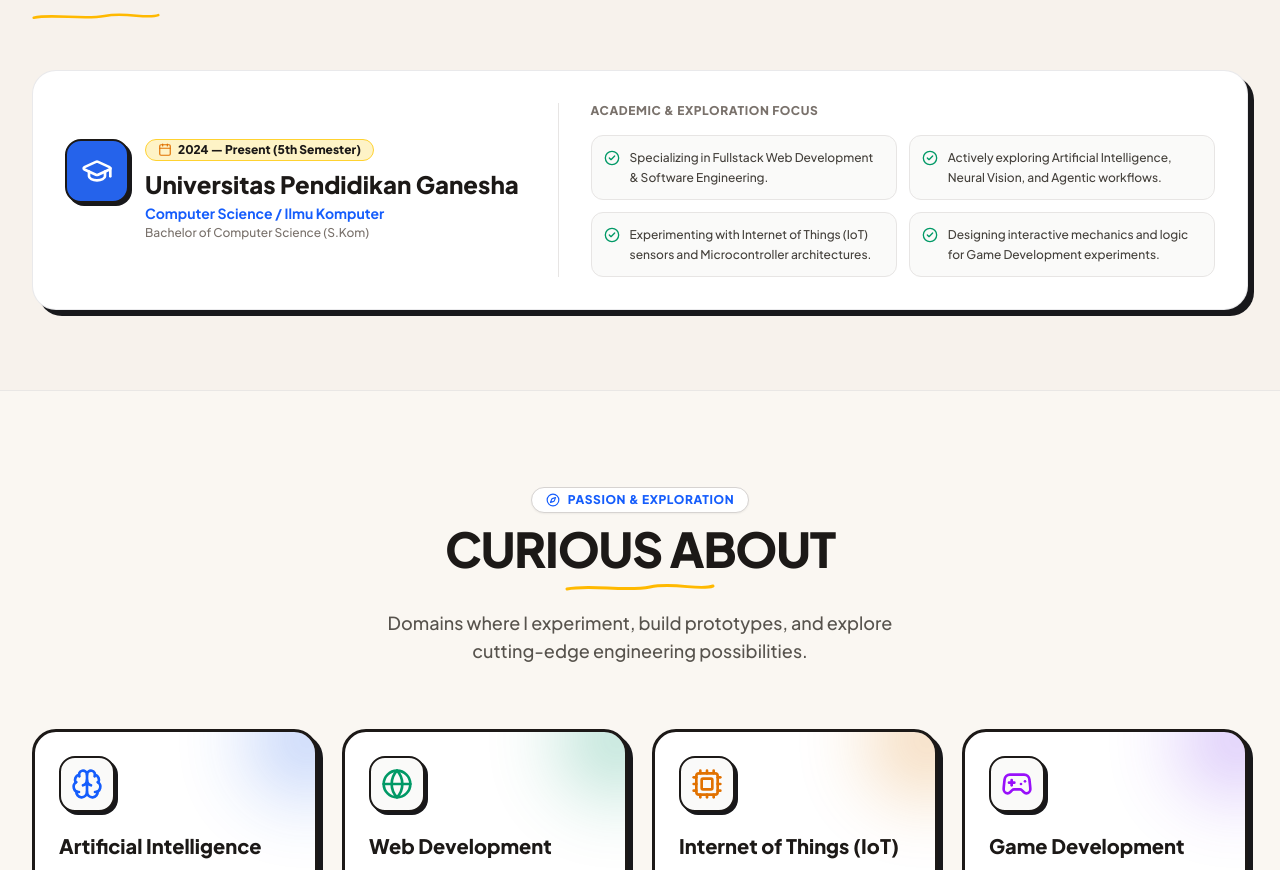
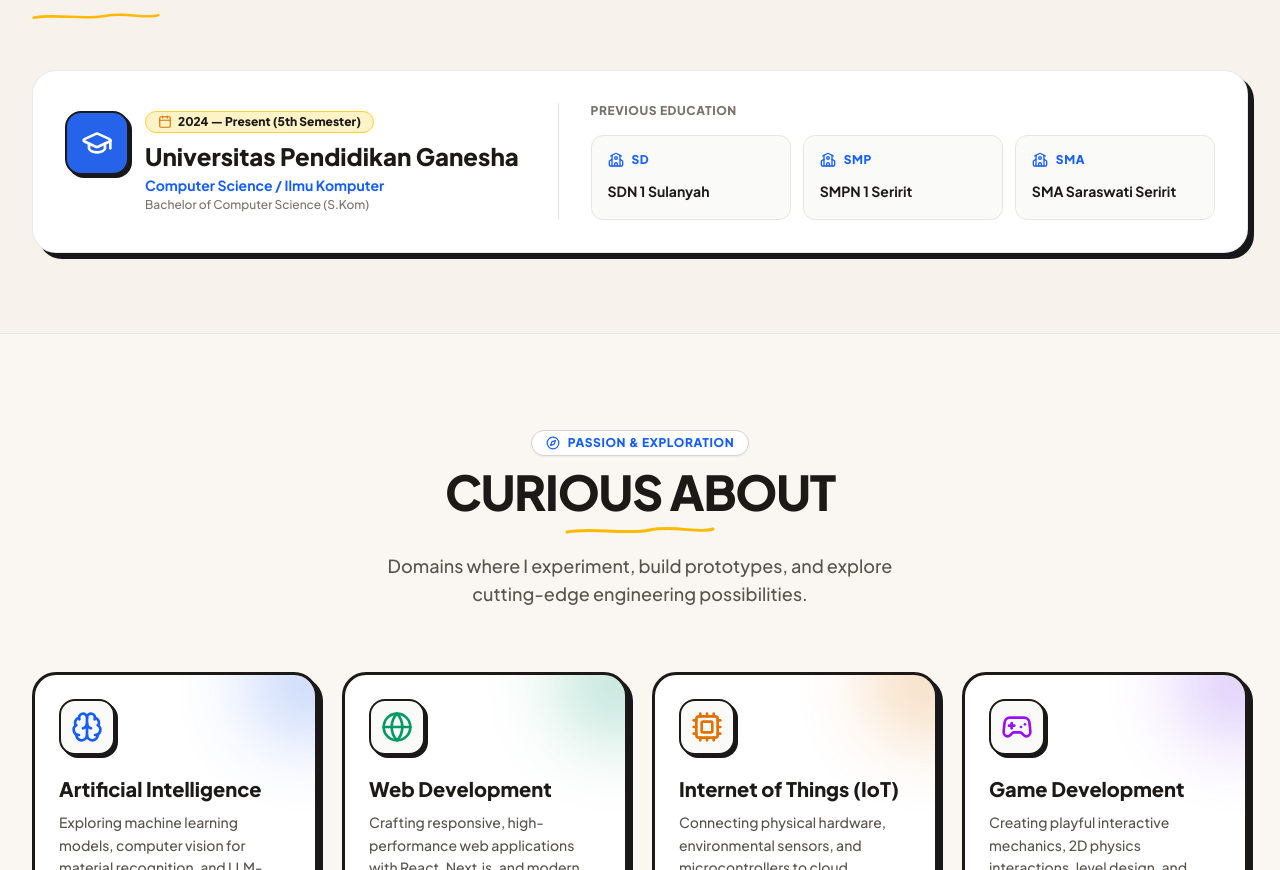
Before and after one commit to BLUE3BLACK2/Putufolio, a Next.js app: page / in a window 1280 px wide. Shown: the part 7537-8407 px from the top of the page. Built offline with nearby package versions, Linux system fonts and the light colour scheme.

Commit message:
feat(education): tampilkan riwayat sekolah

```diff
--- a/src/components/Education.tsx
+++ b/src/components/Education.tsx
@@ -1,7 +1,7 @@
 'use client';
 
 import React from 'react';
-import { GraduationCap, Calendar, CheckCircle2 } from 'lucide-react';
+import { GraduationCap, Calendar, School } from 'lucide-react';
 import { EDUCATION_DATA } from '@/data/portfolioData';
 import { SpotlightCard } from './ui/SpotlightCard';
 import { UnderlineScribble } from './ui/Doodles';
@@ -58,21 +58,23 @@ export function Education() {
               </div>
             </div>
 
-            {/* Right Col: Key Academic Highlights */}
             <div className="lg:col-span-7 pl-0 lg:pl-8 border-t lg:border-t-0 lg:border-l border-stone-200 pt-6 lg:pt-0">
               <h4 className="text-xs font-black uppercase tracking-wider text-stone-500 mb-4">
-                Academic &amp; Exploration Focus
+                Previous Education
               </h4>
-              <div className="grid grid-cols-1 sm:grid-cols-2 gap-3">
-                {EDUCATION_DATA.highlights.map((item, idx) => (
+              <div className="grid grid-cols-1 sm:grid-cols-3 gap-3">
+                {EDUCATION_DATA.schools.map((school) => (
                   <div
-                    key={idx}
-                    className="p-3 rounded-xl bg-stone-50 border border-stone-200 flex items-start gap-2.5"
+                    key={school.level}
+                    className="p-4 rounded-xl bg-stone-50 border border-stone-200"
                   >
-                    <CheckCircle2 className="w-4 h-4 text-emerald-600 shrink-0 mt-0.5" />
-                    <span className="text-xs text-stone-700 font-medium leading-relaxed">
-                      {item}
-                    </span>
+                    <div className="flex items-center gap-2 text-blue-600 mb-3">
+                      <School className="w-4 h-4 shrink-0" />
+                      <span className="text-xs font-black tracking-wider">{school.level}</span>
+                    </div>
+                    <p className="text-sm text-stone-900 font-bold leading-relaxed">
+                      {school.institution}
+                    </p>
                   </div>
                 ))}
               </div>
--- a/src/data/portfolioData.ts
+++ b/src/data/portfolioData.ts
@@ -300,11 +300,10 @@ export const EDUCATION_DATA: EducationInfo = {
   startYear: '2024',
   status: '5th Semester',
   degree: 'Bachelor of Computer Science (S.Kom)',
-  highlights: [
-    'Specializing in Fullstack Web Development & Software Engineering.',
-    'Actively exploring Artificial Intelligence, Neural Vision, and Agentic workflows.',
-    'Experimenting with Internet of Things (IoT) sensors and Microcontroller architectures.',
-    'Designing interactive mechanics and logic for Game Development experiments.'
+  schools: [
+    { level: 'SD', institution: 'SDN 1 Sulanyah' },
+    { level: 'SMP', institution: 'SMPN 1 Seririt' },
+    { level: 'SMA', institution: 'SMA Saraswati Seririt' },
   ]
 };
 
--- a/src/types/index.ts
+++ b/src/types/index.ts
@@ -67,7 +67,7 @@ export interface EducationInfo {
   startYear: string;
   status: string;
   degree: string;
-  highlights: string[];
+  schools: { level: string; institution: string }[];
 }
 
 export interface InterestItem {
```
